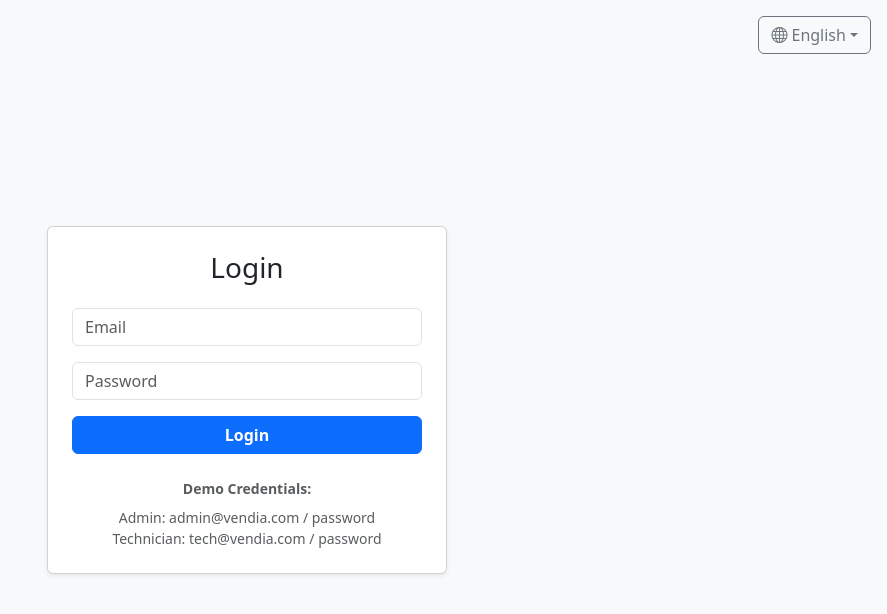
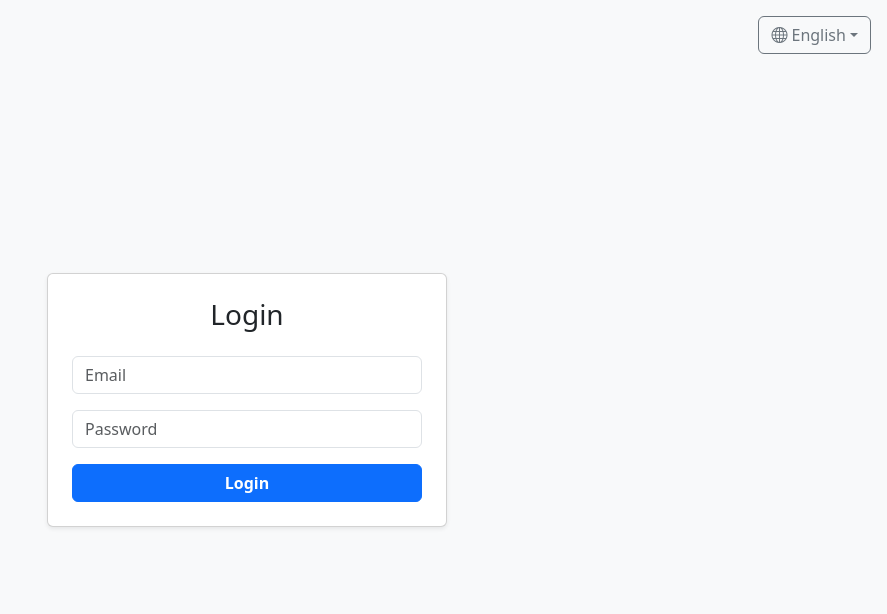
Before and after one commit to aommy05349/vendia, a React (Vite) app in the folder vendia-app/apps/web/: page / in a window 1280 px wide. Shown: the top 614 px of the page, without its empty margins (393-1280 px from the left). Built offline with nearby package versions, Linux system fonts and the light colour scheme; no server answers.

Commit message:
remove demo login page

```diff
--- a/vendia-app/apps/web/src/App.tsx
+++ b/vendia-app/apps/web/src/App.tsx
@@ -103,11 +103,6 @@ function App() {
                 {t('login.title')}
               </button>
             </form>
-            <div className="mt-4 text-center small text-muted">
-              <div className="mb-2 fw-bold">{t('login.demo_credentials')}:</div>
-              <div>{t('login.admin')}: admin@vendia.com / password</div>
-              <div>{t('login.technician')}: tech@vendia.com / password</div>
-            </div>
           </div>
         </div>
       </div>
--- a/vendia-app/apps/web/src/locales/en.json
+++ b/vendia-app/apps/web/src/locales/en.json
@@ -45,9 +45,9 @@
   "login": {
     "title": "Login",
     "invalid_credentials": "Invalid credentials",
-    "demo_credentials": "Demo Credentials",
-    "admin": "Admin",
-    "technician": "Technician",
+    "demo_credentials": "Demo Credentials:",
+    "admin": "Admin:",
+    "technician": "Technician:",
     "email": "Email",
     "password": "Password"
   },
--- a/vendia-app/apps/web/src/locales/th.json
+++ b/vendia-app/apps/web/src/locales/th.json
@@ -45,9 +45,9 @@
   "login": {
     "title": "เข้าสู่ระบบ",
     "invalid_credentials": "อีเมลหรือรหัสผ่านไม่ถูกต้อง",
-    "demo_credentials": "บัญชีทดลอง",
-    "admin": "ผู้ดูแลระบบ",
-    "technician": "ช่างเทคนิค",
+    "demo_credentials": "บัญชีทดลอง:",
+    "admin": "ผู้ดูแลระบบ:",
+    "technician": "ช่างเทคนิค:",
     "email": "อีเมล",
     "password": "รหัสผ่าน"
   },
```
